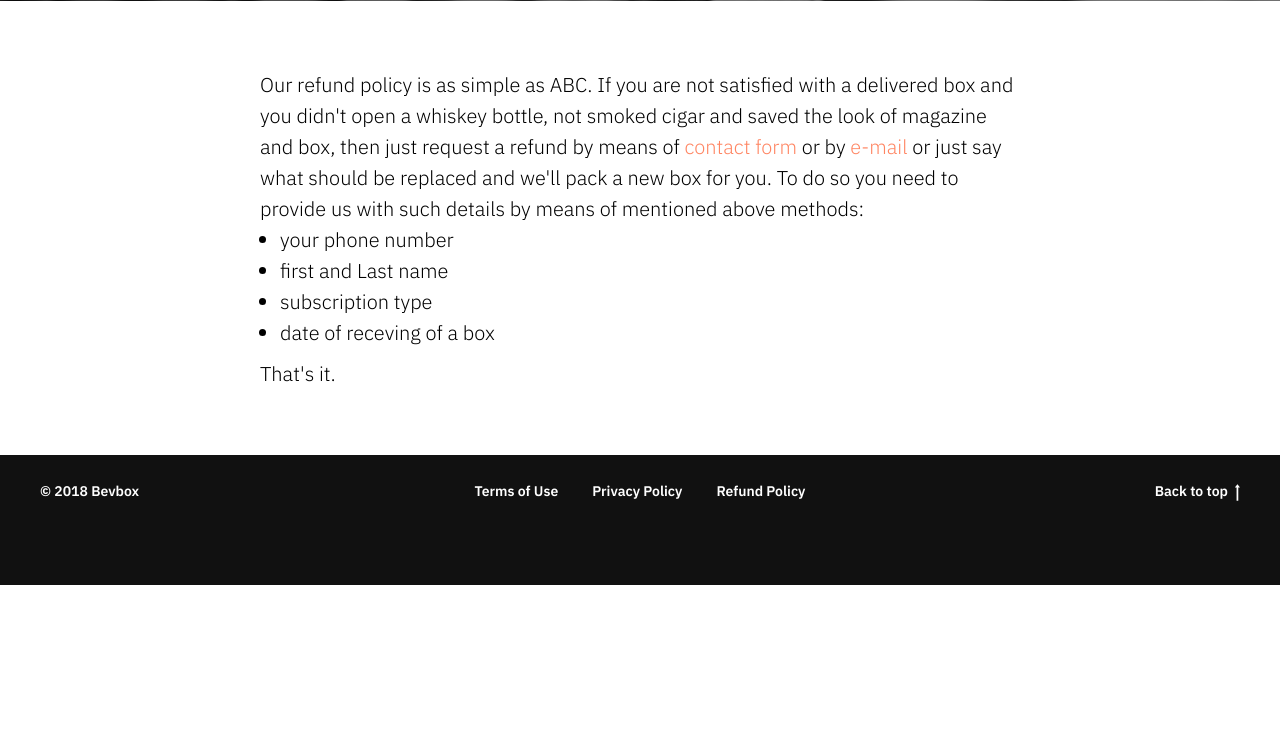
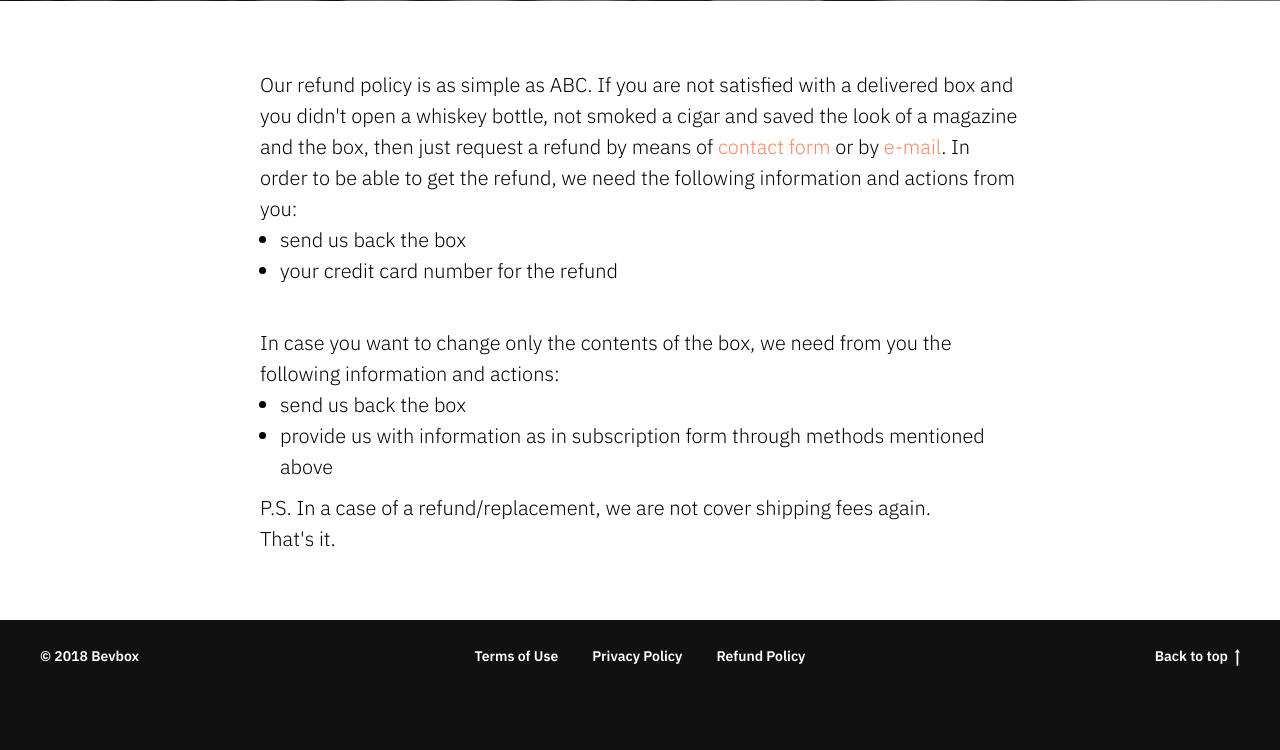
Before and after one commit to britonad/bevbox, a Flask app: page /refund-policy/ in a window 1280 px wide. Shown: the part 479-1229 px from the top of the page. Before the commit the page ends 1064 px from the top, so only its background shows below. Run offline with Flask 2, Linux system fonts and the light colour scheme; parts of the project's set-up code (start-up, migrations or seed data) failed here and were passed over; some libraries are stand-ins or nearby versions.

Commit message:
📝 Update templates.

```diff
--- a/templates/app/home.html
+++ b/templates/app/home.html
@@ -393,7 +393,7 @@
                       >,
                       {{
                         _(
-                          "choose the most appropriate subscription type for yourself and pay it."
+                          "choose the most appropriate subscription type for yourself."
                         )
                       }}
                     </div>
@@ -437,7 +437,7 @@
                       {{
                         _(
                           "After we receive a
-                                            successful confirmation of the subscription payment, we are going to pack a
+                                            successful confirmation of the subscription, we are going to pack a
                                             box of whiskey, a cigar, and a magazine according to your preferences.
                                             Nonetheless, it'll be sent on the next month. E.g.: if you subscribed in
                                             January, we'll be sent a box on the first dates of February."
--- a/templates/app/refund-policy.html
+++ b/templates/app/refund-policy.html
@@ -159,19 +159,25 @@
             <div field="text" class="t-text t-text_md " style="">
               {{ _('Our refund policy is as simple as ABC. If you are not satisfied
               with a delivered box and you didn\'t open a whiskey bottle, not
-              smoked cigar and saved the look of magazine and box, then just
+              smoked a cigar and saved the look of a magazine and the box, then just
               request a refund by means of') }}
               <a href="{{ url_for('app.contacts') }}" style="">{{ _('contact form') }}</a>
-              {{ _('or by') }} <a href="mailto:bevbox.com.ua@gmail.com" style="">e-mail</a> {{ _('or just
-              say what should be replaced and we\'ll pack a new box for you. To
-              do so you need to provide us with such details by means of
-              mentioned above methods:') }}<br />
+              {{ _('or by') }} <a href="mailto:bevbox.com.ua@gmail.com" style="">e-mail</a>.
+              {{ _('In order to be able to get the refund, we need the following
+              information and actions from you:') }}<br />
               <ul>
-                <li>{{ _('your phone number') }}</li>
-                <li>{{ _('first and Last name') }}</li>
-                <li>{{ _('subscription type') }}</li>
-                <li>{{ _('date of receving of a box') }}</li>
+                <li>{{ _('send us back the box') }}</li>
+                <li>{{ _('your credit card number for the refund') }}</li>
               </ul>
+              <br />
+              {{ _('In case you want to change only the contents of the box,
+              we need from you the following information and actions:')}}<br />
+              <ul>
+                <li>{{ _('send us back the box') }}</li>
+                <li>{{ _('provide us with information as in subscription form
+                  through methods mentioned above') }}</li>
+              </ul>
+              {{ _('P.S. In a case of a refund/replacement, we are not cover shipping fees again.') }}<br />
               {{ _('That\'s it.') }}
             </div>
           </div>
--- a/templates/app/success.html
+++ b/templates/app/success.html
@@ -53,9 +53,8 @@
                   style=""
                   field="descr"
                 >
-                  {{ _('Thank you for choosing us, you successfully subscribed to
-                  Bevbox, we\'ll send you a message when we\'ll deliver your
-                  Bevbox to New Post.') }}
+                  {{ _('Thank you for choosing us, we'll call you back soon to
+                  confirm your subscription.') }}
                 </div>
                 <span class="space"></span>
               </div>
```
